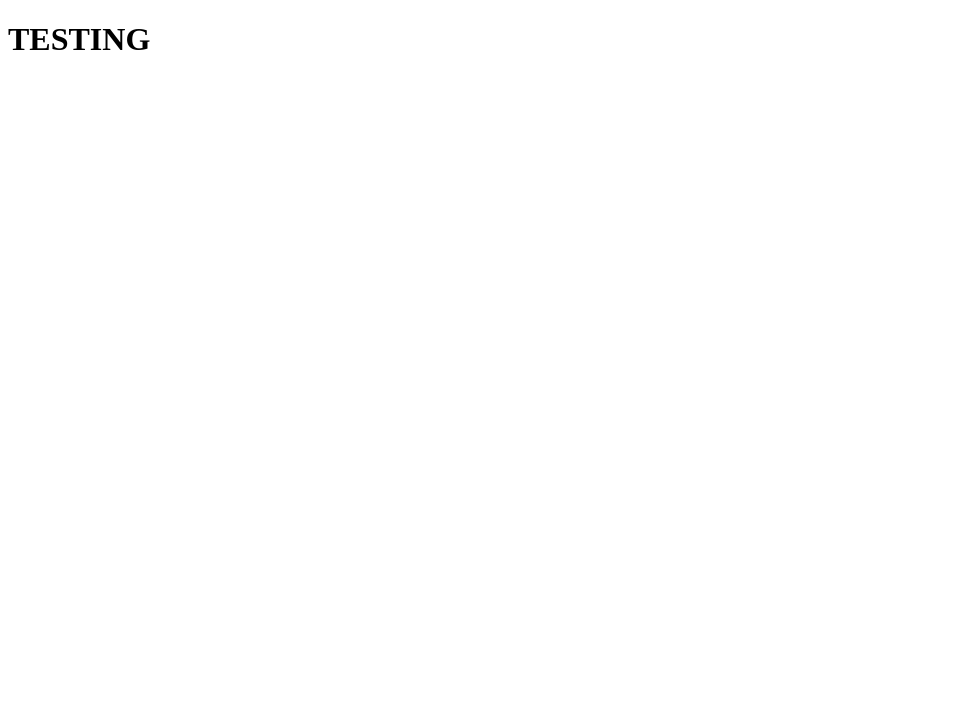
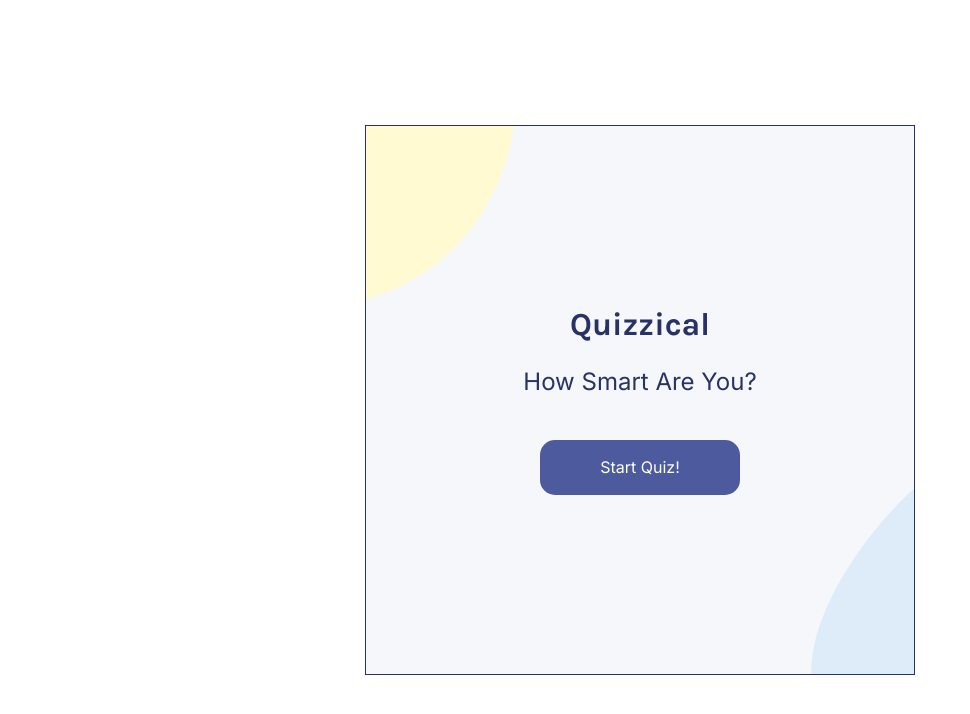
Before and after one commit to timrager/react-quizzical, a React (Create React App) app: page / in a window 1280 px wide. Shown: the top 714 px of the page, without its empty margins (0-970 px from the left). Built offline with nearby package versions, Linux system fonts and the light colour scheme.

Commit message:
splash page

```diff
--- a/public/index.html
+++ b/public/index.html
@@ -8,6 +8,9 @@
       name="description"
       content="Web site created using create-react-app"
     />
+    <link rel="preconnect" href="https://fonts.googleapis.com">
+<link rel="preconnect" href="https://fonts.gstatic.com" crossorigin>
+<link href="https://fonts.googleapis.com/css2?family=Inter:wght@400;500&family=Karla:wght@400;700&display=swap" rel="stylesheet">
     <title>React App - Quizzical</title>
   </head>
   <body>
--- a/src/App.js
+++ b/src/App.js
@@ -1,9 +1,23 @@
 import React from 'react';
+import './style.css'
+
+// Two screens (start & questions)
+// Pull 5 questions from https://opentdb.com/api_config.php
+// Tally correct answers after "Checked answers" is clicked
+
 
 
 const App = () => {
   return (
-    <h1> TESTING </h1>
+    <div className="container">
+      <main>
+        <div className="blob-top"></div>
+        <h1> Quizzical </h1>
+        <h2> How Smart Are You? </h2>
+        <div className="button">Start Quiz!</div>
+        <div className="blob-btm"></div>
+      </main>
+    </div>
   )
 }
 
--- /dev/null
+++ b/src/style.css
@@ -0,0 +1,73 @@
+* {
+    box-sizing: border-box;
+    overflow: hidden;
+    margin: 0;
+    padding: 0;
+}
+
+.container {
+    display: flex;
+    align-items: center;
+    justify-content: center;
+    height: 100vh;
+}
+
+main {
+    font-family: "Inter", sans-serif;
+    background: #F5F7FB;
+
+    display: flex;
+    flex-direction: column;
+    align-items: center;
+    justify-content: center;
+
+    height: 550px;
+    width: 550px;
+    color: #293264;
+    margin: 0 auto;
+    border: 1px solid;
+}
+
+
+h1{
+    font-family: "Karla", sans-serif;
+    font-weight: 700;
+}
+
+h2{
+    font-weight: 400;
+    margin: 1.5rem;
+}
+
+.button {
+    display: flex;
+    color: white;
+    background: #4D5B9E;
+    border-radius: 15px;
+    width: 200px;
+    height: 55px;
+    align-items: center;
+    justify-content: center;
+    margin-top: 1.25rem;
+}
+
+.blob-top {
+    border-radius: 30% 70% 67% 33% / 30% 30% 70% 70%;
+    background-color: #FFFAD1;
+    width: 300px;
+    height: 300px;
+    position: relative;
+    left: -50%;
+    margin-top: -75%;
+}
+
+.blob-btm {
+    border-radius: 30% 70% 67% 33% / 30% 30% 70% 70%;
+    background-color: #DEEBF8;
+    width: 300px;
+    height: 300px;
+    position: relative;
+    margin-bottom: -75%;
+    right: -60%;
+    transform: rotate(45deg);
+}
```
Also changed, not shown: src/Quiz.js (added, +10 -0 lines).
